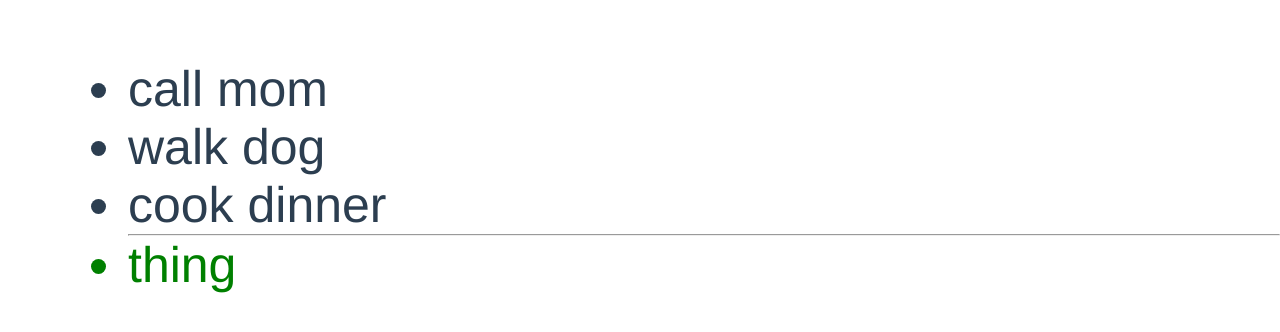
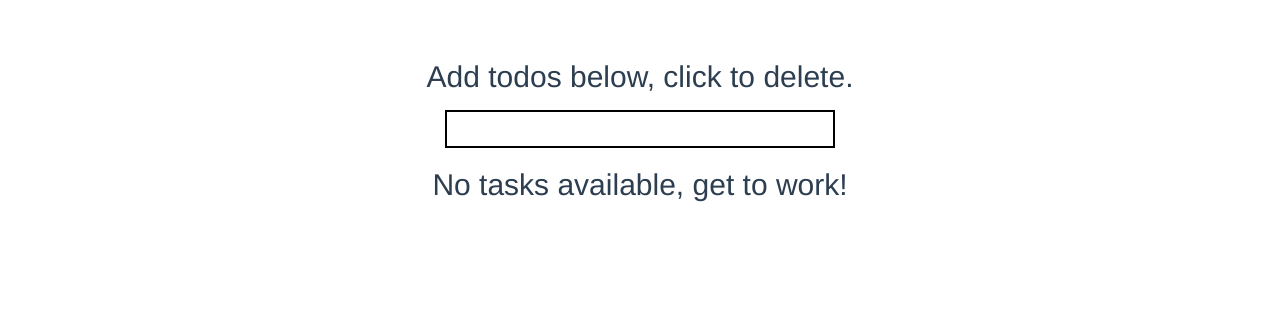
Before and after one commit to dresean/dresean-learns-vue, a Vue app in the folder practice/: page / in a window 1280 px wide. Shown: the top 332 px of the page. Built offline with nearby package versions, Linux system fonts and the light colour scheme.

Commit message:
add simple to do list component

```diff
--- a/practice/src/App.vue
+++ b/practice/src/App.vue
@@ -1,16 +1,16 @@
 <template>
   <div id="app">
-    <Practice/>
+    <simpleTodo />
   </div>
 </template>
 
 <script>
-import Practice from './components/Practice.vue'
+import simpleTodo from './components/simpleTodo.vue'
 
 export default {
   name: 'app',
   components: {
-    Practice
+    simpleTodo
   }
 }
 </script>
@@ -25,3 +25,26 @@ export default {
   margin-top: 60px;
 }
 </style>
+
+<!--
+<template>
+  <div>
+    <p>DANG</p>
+  </div>
+</template>
+
+<script>
+export default {
+
+}
+</script>
+
+<style lang='sass' scoped>
+  p
+    font-size: 1000px
+    word-wrap: wrap
+    word-break: break-word
+    hyphen: auto
+    width: 100%
+</style>
+-->
--- /dev/null
+++ b/practice/src/components/simpleTodo.vue
@@ -0,0 +1,52 @@
+<template>
+    <div>
+        <p>Add todos below, click to delete.</p>
+        <input
+        v-on:keyup.enter='addTodo'
+        v-model='newTodo'
+        class='todo'>
+            <ul v-if='todos.length'>
+                <li v-for='(n, index) in todos'
+                :key='index'
+                @click='removeTodo'>
+                {{ n }}
+                </li>
+            </ul>
+            <p v-else>No tasks available, get to work!</p>
+    </div>
+</template>
+
+<script>
+export default {
+    name: "simpleTodo",
+    data() {
+        return {
+            todos: [],
+            newTodo: '',
+        }
+    },
+    methods: {
+        addTodo: function() {
+            this.todos.push(this.newTodo)
+            this.newTodo = ''
+            return
+        },
+        removeTodo: function() {
+            this.todos.splice(this.todos.index, 1)
+            document.window.alert('Todo removed!')
+            return
+        }
+    }
+}
+</script>
+
+<style lang='sass' scoped>
+    input
+        border: 2px black double
+    .todo
+        margin-bottom: 20px
+    div
+        font-size: 30px
+    li
+        font-size: 50px
+</style>
```
